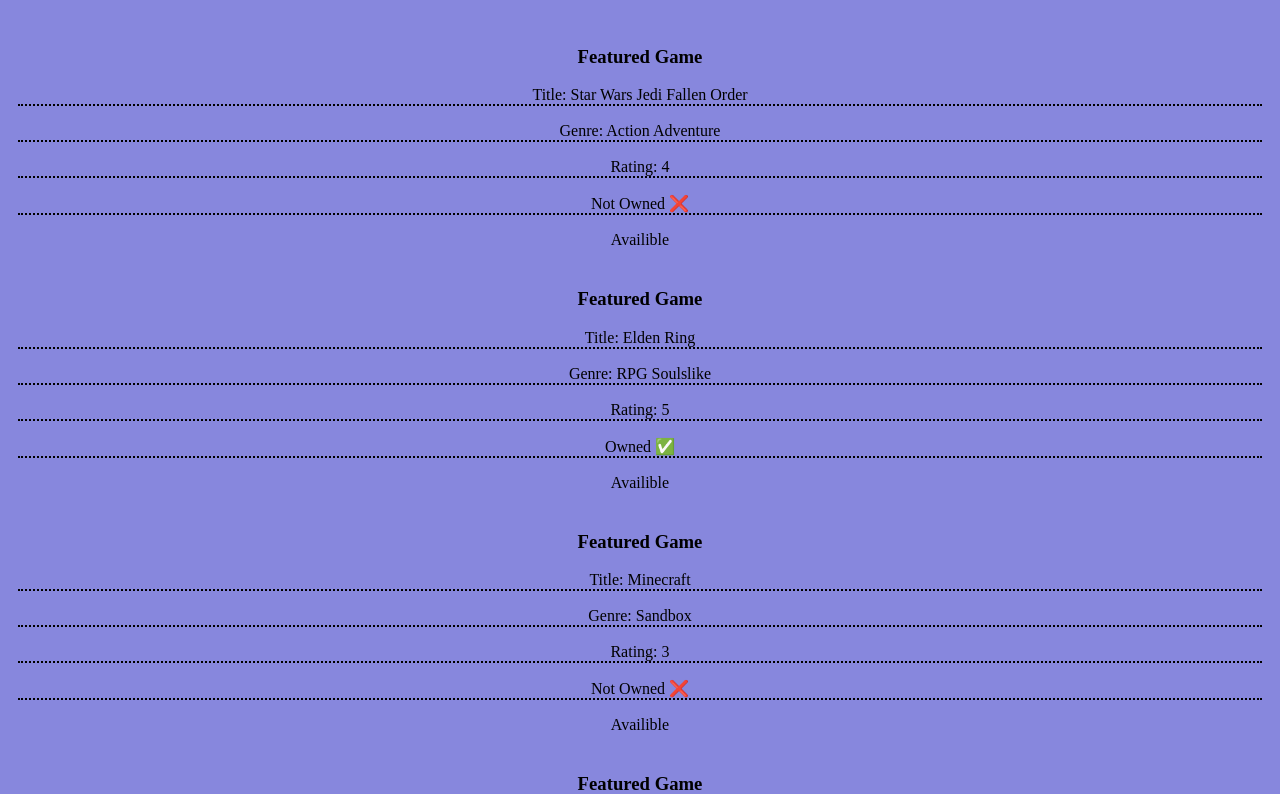
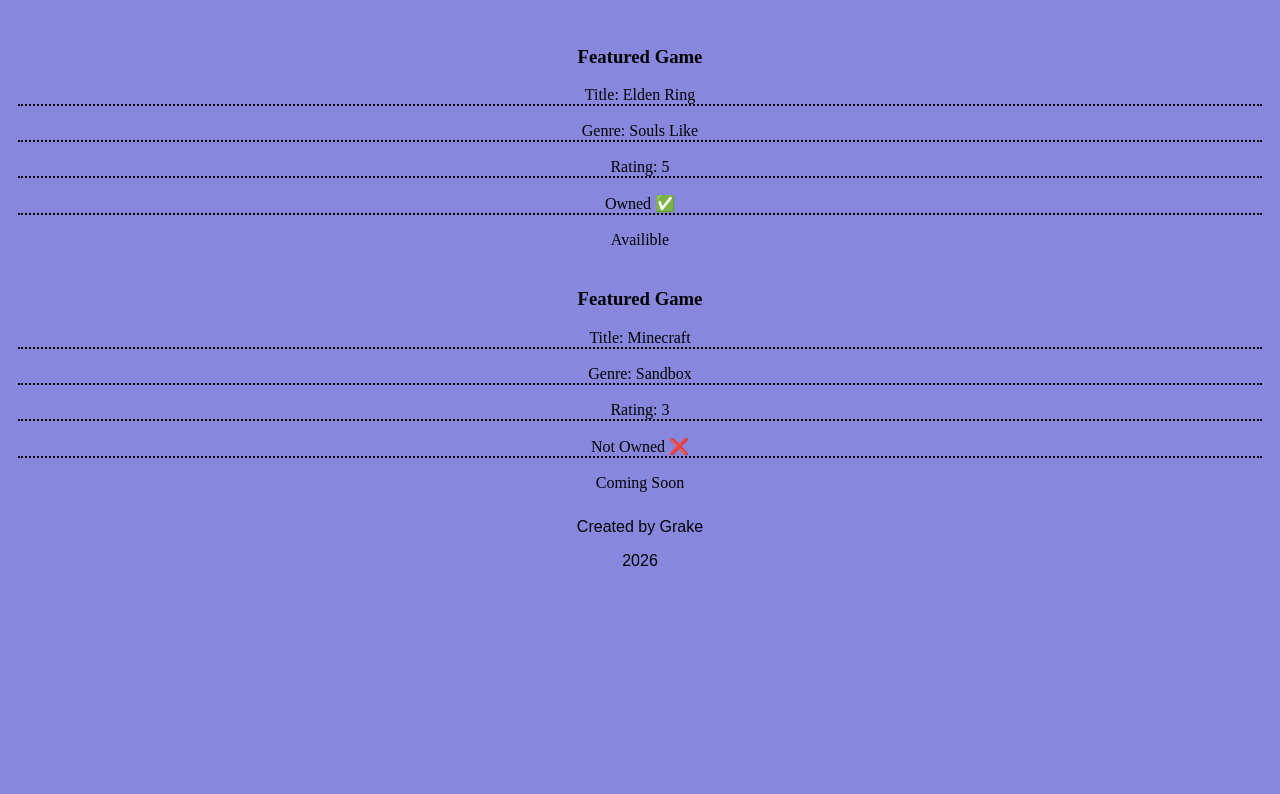
Before and after one commit to geraldokoopman5-sudo/GameVault, a React (Vite) app in the folder GameVaultSuper/: page / in a window 1280 px wide. Shown: the part 246-1040 px from the top of the page. After the commit the page ends 832 px from the top, so only its background shows below. Built offline with nearby package versions, Linux system fonts and the light colour scheme.

Commit message:
refactored games to be stored in a array rather than props inside components

```diff
--- a/GameVaultSuper/src/App.jsx
+++ b/GameVaultSuper/src/App.jsx
@@ -5,43 +5,38 @@ import Gamecard from "./Components/GameCard.jsx";
 
 
 function App() {
+
+       const gameList = [
+  {
+    title: "Elden Ring",
+    genre: "Souls Like",
+    rating: 5,
+    owned: true,
+    status: false
+  },
+
+   {
+      title: "Minecraft",
+      genre: "Sandbox",
+      rating: 3,
+      owned: false,
+      status: true
+    }
+];
   return (
     <>
       <Header/>
-
       <Hero/>
-
-      <Gamecard
-        title="Star Wars Jedi Fallen Order"
-        genre="Action Adventure"
-        rating={4}
-        owned={false}
-
-      />
-
-      <Gamecard
-        title="Elden Ring"
-        genre="RPG Soulslike"
-        rating ={5}
-        owned={true}
-      />
-
-      <Gamecard
-        title="Minecraft"
-        genre="Sandbox"
-        rating={3}
-        owned={false}
-
-
-      />
-      <Gamecard
-        title="Grand theft Auto 6"
-        genre="Actoin, Story"
-        rating={100}
-        owned={false}
-        status={true}
+      {gameList.map((game) => (
+        <Gamecard
+          key={game.title}
+          title={game.title}
+          genre={game.genre}
+          rating={game.rating}
+          owned={game.owned}
+          status={game.status}
         />
-
+      ))}
 
       <Footer/>
     </>
```
